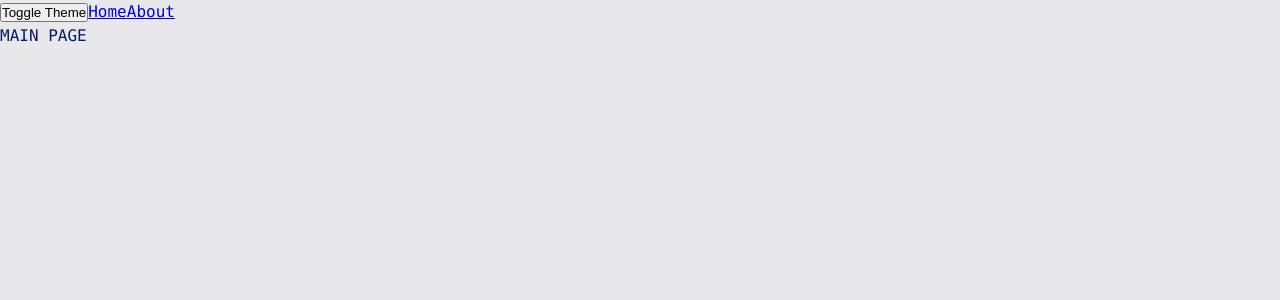
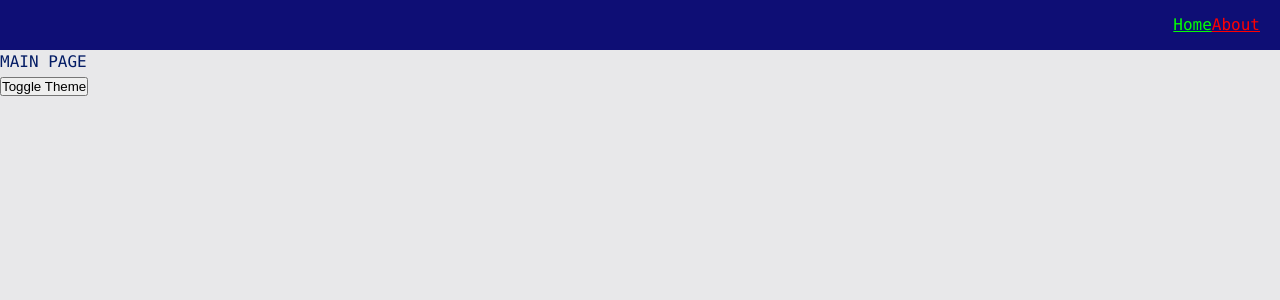
Before and after one commit to novihub/social-network-v2, a React app: page / in a window 1280 px wide. Shown: the top 300 px of the page. Built offline with nearby package versions, Linux system fonts and the light colour scheme.

Commit message:
added dev templates, UI kit component

```diff
--- a/src/app/App.tsx
+++ b/src/app/App.tsx
@@ -1,16 +1,15 @@
 import { AppRouter } from 'app/providers/router'
 import { useTheme } from 'app/providers/ThemeProvider'
-import { Link } from 'react-router-dom'
 import { classNames } from 'shared/lib/classNames/classNames'
+import { Navbar } from 'widgets/Navbar'
 
 const App = () => {
 	const { theme, toggleTheme } = useTheme()
 	return (
 		<div className={classNames('app', {}, [theme])}>
+			<Navbar />
+			<AppRouter />
 			<button onClick={toggleTheme}>Toggle Theme</button>
-			<Link to={'/'}>Home</Link>
-			<Link to={'/about'}>About</Link>
-			<AppRouter />
 		</div>
 	)
 }
--- a/src/app/styles/index.scss
+++ b/src/app/styles/index.scss
@@ -5,7 +5,6 @@
 
 .app {
 	font: var(--font-m);
-
 	background: var(--bg-color);
 	color: var(--primary-color);
 
--- a/src/app/styles/themes/dark.scss
+++ b/src/app/styles/themes/dark.scss
@@ -1,7 +1,10 @@
 .app.dark {
 	--bg-color: #0e0e75;
-
+	--inverted-bg-color: #e8e8ea;
 
 	--primary-color: #049604;
 	--secondary-color: #04ff04;
+
+	--inverted-primary-color: #041c65;
+	--inverted-secondary-color: #0051ff;
 }
--- a/src/app/styles/themes/light.scss
+++ b/src/app/styles/themes/light.scss
@@ -1,7 +1,10 @@
 .app.light {
 	--bg-color: #e8e8ea;
-
+	--inverted-bg-color: #0e0e75;
 
 	--primary-color: #041c65;
 	--secondary-color: #0449e0;
+
+	--inverted-primary-color: #049604;
+	--inverted-secondary-color: #04ff04;
 }
--- a/src/app/styles/variables/global.scss
+++ b/src/app/styles/variables/global.scss
@@ -6,4 +6,6 @@
 	--font-size-l: 24px;
 	--font-line-l: 32px;
 	--font-l: var(--font-size-l) / var(--font-line-l) var(--font-family-main);
+
+	--navbar-height: 50px;
 }
--- a/src/shared/lib/classNames/classNames.ts
+++ b/src/shared/lib/classNames/classNames.ts
@@ -14,12 +14,16 @@
 // 	].join(' ')
 // }
 
-export function classNames(cls: string, mods: Mods, additional: string[]) {
+export function classNames(
+	cls: string,
+	mods: Mods = {},
+	additional: string[] = []
+) {
 	return [
 		cls,
 		...Object.entries(mods)
 			.filter(([key, value]) => Boolean(value))
 			.map(([className]) => className),
-		...additional
+		...additional.filter(Boolean)
 	].join(' ')
 }
--- /dev/null
+++ b/src/shared/ui/AppLink/AppLink.module.scss
@@ -0,0 +1,15 @@
+.AppLink {
+	color: var(--primary-color);
+}
+
+.primary {
+	color: var(--primary-color);
+}
+
+.secondary {
+	color: var(--inverted-secondary-color);
+}
+
+.red {
+	color: red;
+}
--- /dev/null
+++ b/src/shared/ui/AppLink/AppLink.tsx
@@ -0,0 +1,35 @@
+import { FC, ReactNode } from 'react'
+import { Link, LinkProps } from 'react-router-dom'
+import { classNames } from 'shared/lib/classNames/classNames'
+import cls from './AppLink.module.scss'
+
+export enum AppLinkTheme {
+	PRIMARY = 'primary',
+	SECONDARY = 'secondary',
+	RED = 'red'
+}
+
+interface AppLinkProps extends LinkProps {
+	className?: string
+	children: ReactNode
+	theme?: AppLinkTheme
+}
+
+export const AppLink: FC<AppLinkProps> = props => {
+	const {
+		to,
+		className,
+		children,
+		theme = AppLinkTheme.PRIMARY,
+		...otherProps
+	} = props
+	return (
+		<Link
+			to={to}
+			className={classNames(cls.AppLink, {}, [className, cls[theme]])}
+			{...otherProps}
+		>
+			{children}
+		</Link>
+	)
+}
--- /dev/null
+++ b/src/widgets/Navbar/index.ts
@@ -0,0 +1,3 @@
+import { Navbar } from './ui/Navbar'
+
+export { Navbar }
--- /dev/null
+++ b/src/widgets/Navbar/ui/Navbar.module.scss
@@ -0,0 +1,13 @@
+.navbar {
+	width: 100%;
+	height: var(--navbar-height);
+	background: var(--inverted-bg-color);
+	display: flex;
+	align-items: center;
+	padding: 20px;
+}
+
+.links {
+	gap: 15px;
+	margin-left: auto;
+}
--- /dev/null
+++ b/src/widgets/Navbar/ui/Navbar.tsx
@@ -0,0 +1,22 @@
+import { classNames } from 'shared/lib/classNames/classNames'
+import { AppLink, AppLinkTheme } from 'shared/ui/AppLink/AppLink'
+import cls from './Navbar.module.scss'
+
+interface NavbarProps {
+	className?: string
+}
+
+export const Navbar = ({ className }: NavbarProps) => {
+	return (
+		<div className={classNames(cls.navbar, {}, [className])}>
+			<div className={cls.links}>
+				<AppLink theme={AppLinkTheme.SECONDARY} to='/'>
+					Home
+				</AppLink>
+				<AppLink theme={AppLinkTheme.RED} to='/about'>
+					About
+				</AppLink>
+			</div>
+		</div>
+	)
+}
```
